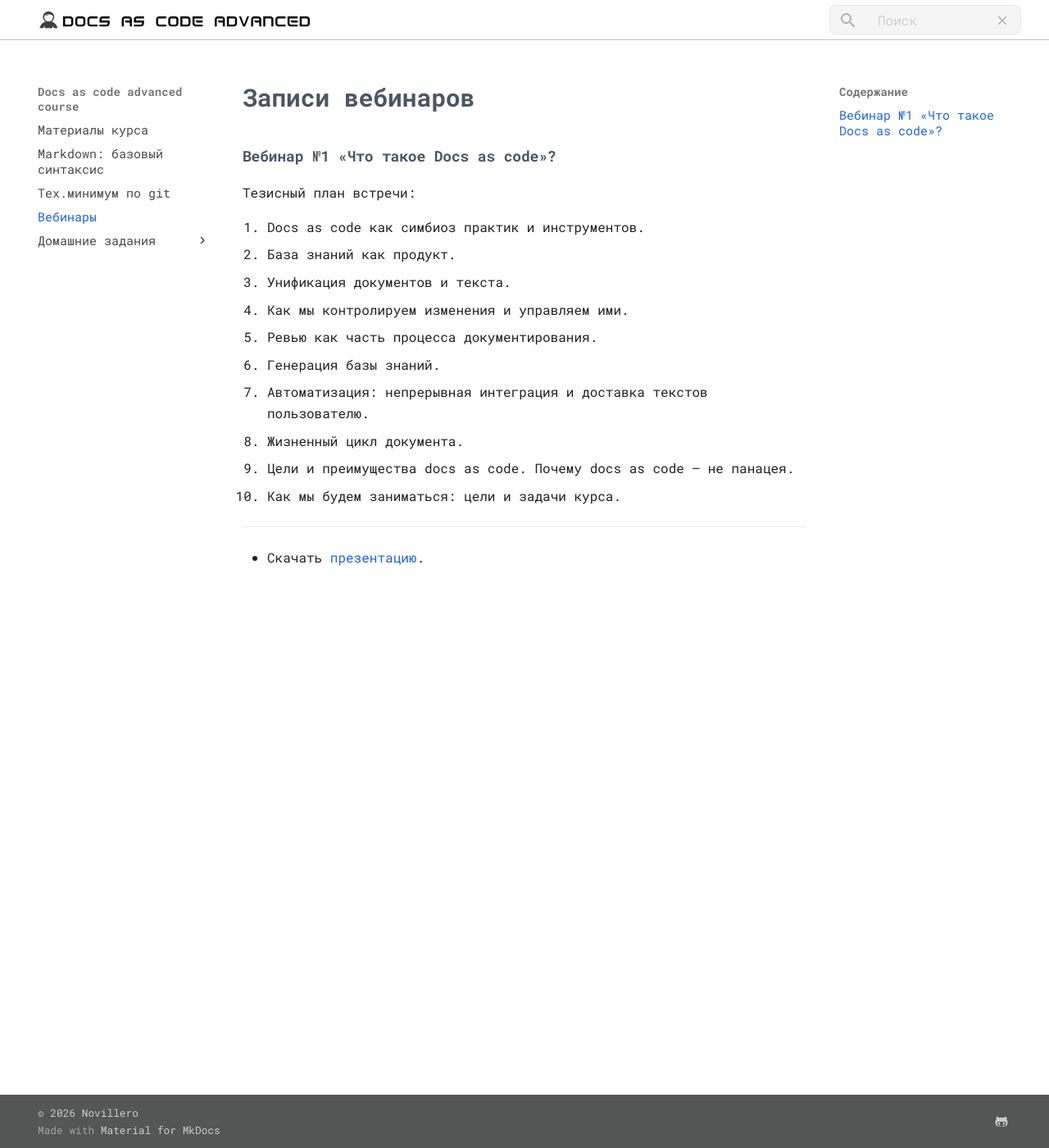
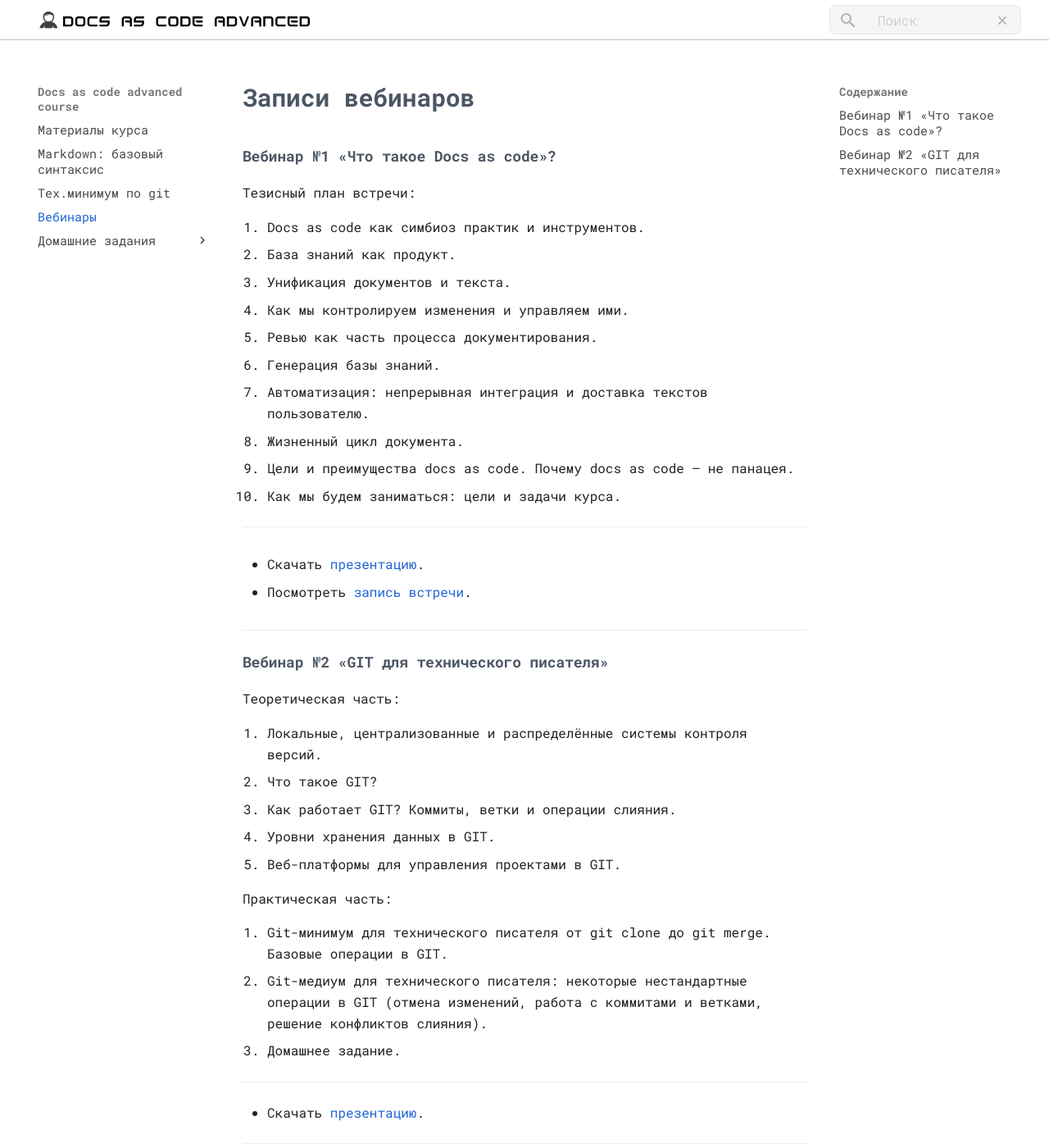
Before and after one commit to novillero/dac-4, an MkDocs documentation site: the page built from docs/meetings.md, in a window 1280 px wide and 1400 px high. Shown: the whole window at 82% size. Built offline with MkDocs 1.6.1 and Material for MkDocs 9.7.7, drawn with Linux system fonts in a browser that asks for light colours.

Commit message:
добавил информацию о втором вебинаре

```diff
--- a/docs/meetings.md
+++ b/docs/meetings.md
@@ -19,4 +19,29 @@
 
 * Скачать [презентацию](./original-docs/meeting-1.pdf){target=_blank}.
 
-<!--* Посмотреть [запись встречи](https://disk.yandex.ru/i/62RVno45PG9ILw){target=_blank}.-->
+* Посмотреть [запись встречи](https://disk.yandex.ru/i/xYlKEd6eMoNBzA){target=_blank}.
+
+---
+
+#### Вебинар №2 «GIT для технического писателя»
+
+Теоретическая часть:
+
+1. Локальные, централизованные и распределённые системы контроля версий.
+2. Что такое GIT?
+3. Как работает GIT? Коммиты, ветки и операции слияния.
+4. Уровни хранения данных в GIT.
+5. Веб-платформы для управления проектами в GIT.
+
+Практическая часть:
+
+6. Git-минимум для технического писателя от git clone до git merge. Базовые операции в GIT.
+7. Git-медиум для технического писателя: некоторые нестандартные операции в GIT (отмена изменений, работа с коммитами и ветками, решение конфликтов слияния).
+8. Домашнее задание.
+
+---
+
+* Скачать [презентацию](./original-docs/meeting-1.pdf){target=_blank}.
+<!--* Посмотреть [запись встречи](https://disk.yandex.ru/i/6adtlhvipQsaWw){target=_blank}.-->
+
+---
```
